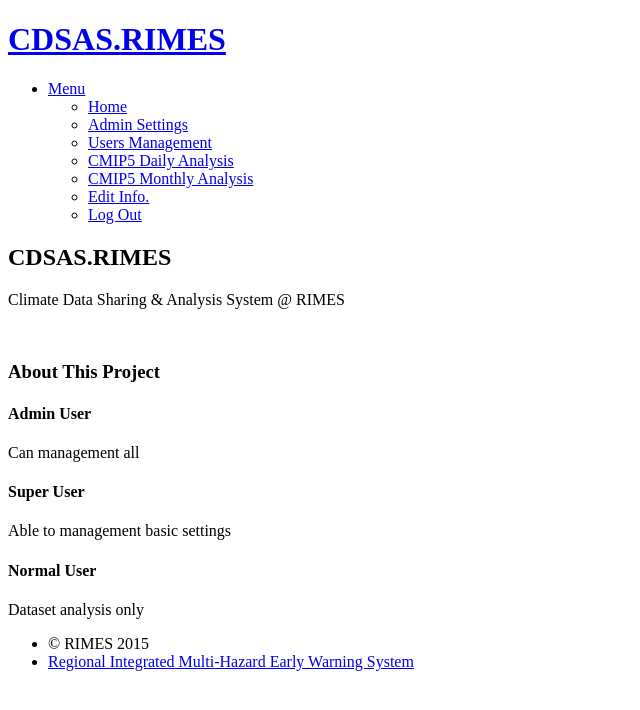
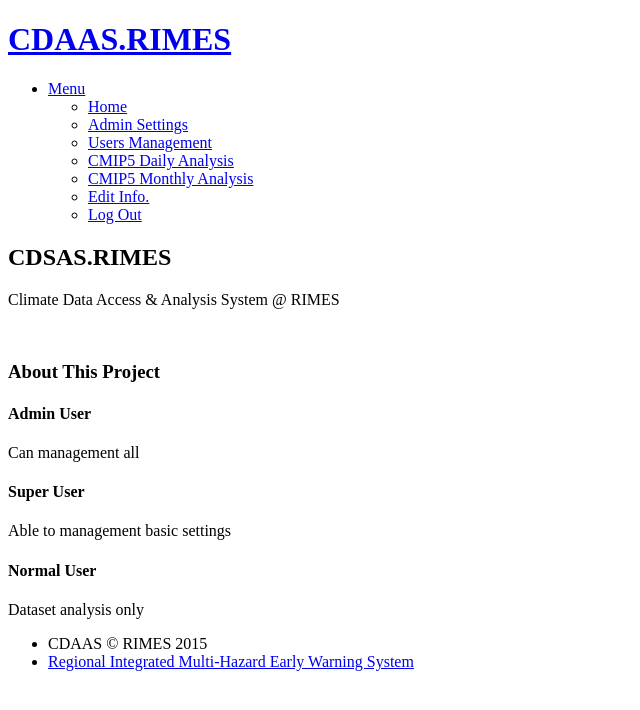
Before and after one commit to ImJayQiu/dsms, a Rails app: page /site/home in a window 1280 px wide. Shown: the top 710 px of the page, without its empty margins (0-640 px from the left). Run offline with Rails 7, Linux system fonts and the light colour scheme; the visitor is signed in with stand-in values (Sample User, id 1); parts of the project's set-up code (start-up, migrations or seed data) failed here and were passed over; some libraries are stand-ins or nearby versions.

Commit message:
change gems

```diff
--- a/app/views/cmip5s/daily_analysis.html.erb
+++ b/app/views/cmip5s/daily_analysis.html.erb
@@ -23,8 +23,8 @@
 			<%= image_tag root_path+"#{@cdo_output_path}_sel_sphere.png", width: "100%" %>
 		</td>
 		<td style="width:50%;" align="center">
-			<a href= <%= root_path+"#{@cdo_output_path}_sel_lonlat_grads.png" %> target = "_blank" >
-				<%= image_tag root_path+"#{@cdo_output_path}_sel_lonlat_grads.png", width: "100%" %>
+			<a href= <%= root_path+"#{@cdo_output_path}_sel_lonlat_grads.gif" %> target = "_blank" >
+				<%= image_tag root_path+"#{@cdo_output_path}_sel_lonlat_grads.gif", width: "100%" %>
 				<br/>Click image to enlarge
 			</a>
 		</td>
--- a/app/views/layouts/home.html.erb
+++ b/app/views/layouts/home.html.erb
@@ -16,7 +16,7 @@
 	<article id="main">
 		<header>
 			<h2>CDSAS.RIMES</h2>
-			<p>Climate Data Sharing & Analysis System @ RIMES</p>
+			<p>Climate Data Access & Analysis System @ RIMES</p>
 		</header>
 
 		<section class="wrapper style5">
--- a/app/views/layouts/main.html.erb
+++ b/app/views/layouts/main.html.erb
@@ -14,7 +14,7 @@
 	<article id="main">
 		<header>
 			<h2>CDSAS.RIMES</h2>
-			<p>Climate Data Sharing & Analysis System @ RIMES</p>
+			<p>Climate Data Access & Analysis System @ RIMES</p>
 		</header>
 		<section class="wrapper style5">
 			<div class="inner">
--- a/app/views/layouts/partials/_datepicker.html.erb
+++ b/app/views/layouts/partials/_datepicker.html.erb
@@ -2,7 +2,7 @@
 $(function() {
 		$( "#s_date" ).datepicker({
 dateFormat: "yy-mm-dd",
-yearRange: "1990:2100",
+yearRange: "1970:2100",
 defaultDate: "2006-01-01",
 changeMonth: true,
 changeYear: true,
@@ -13,7 +13,7 @@
 });
 		$( "#e_date" ).datepicker({
 dateFormat: "yy-mm-dd",
-yearRange: "1990:2100",
+yearRange: "1970:2100",
 defaultDate: "2006-01-01",
 changeMonth: true,
 changeYear: true,
--- a/app/views/layouts/partials/_footer.html.erb
+++ b/app/views/layouts/partials/_footer.html.erb
@@ -1,6 +1,6 @@
 <!-- Footer -->
 <footer id="footer">
 	<ul class="copyright">
-		<li>&copy; RIMES <%= Time.now.year%></li><li><a href="http://www.rimes.int">Regional Integrated Multi-Hazard Early Warning System</a></li>
+		<li>CDAAS &copy; RIMES <%= Time.now.year%></li><li><a href="http://www.rimes.int">Regional Integrated Multi-Hazard Early Warning System</a></li>
 	</ul>
 </footer>
--- a/app/views/layouts/partials/_head.html.erb
+++ b/app/views/layouts/partials/_head.html.erb
@@ -1,5 +1,5 @@
 <head>
-<title>CDSAS.RIMES</title>
+<title>CDAAS.RIMES</title>
 <meta charset="utf-8" />
 <meta name="viewport" content="width=device-width, initial-scale=1" />
 <!--[if lte IE 8]><script src="/assets/js/ie/html5shiv.js"></script><![endif]-->
--- a/app/views/layouts/partials/_header.html.erb
+++ b/app/views/layouts/partials/_header.html.erb
@@ -1,6 +1,6 @@
 <!-- Header -->
 <header id="header">
-	<h1><%= link_to "CDSAS.RIMES", root_url %></h1>
+	<h1><%= link_to "CDAAS.RIMES", root_url %></h1>
 	<nav id="nav">
 		<ul>
 			<li class="special">
```
Also changed, not shown: app/controllers/cdoanalysises_controller.rb (+8 -8 lines), app/controllers/cmip5s_controller.rb (+15 -12 lines), Gemfile, Gemfile.lock.
